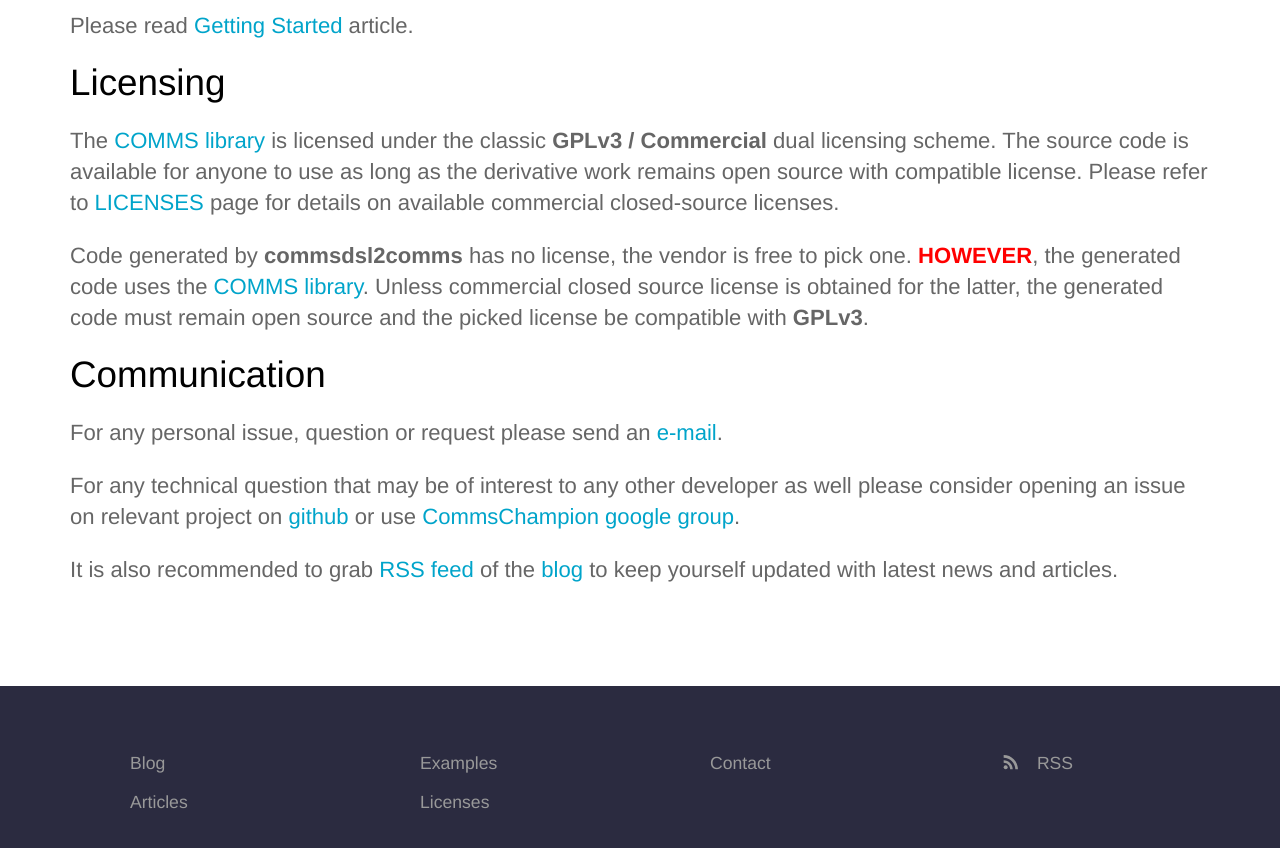
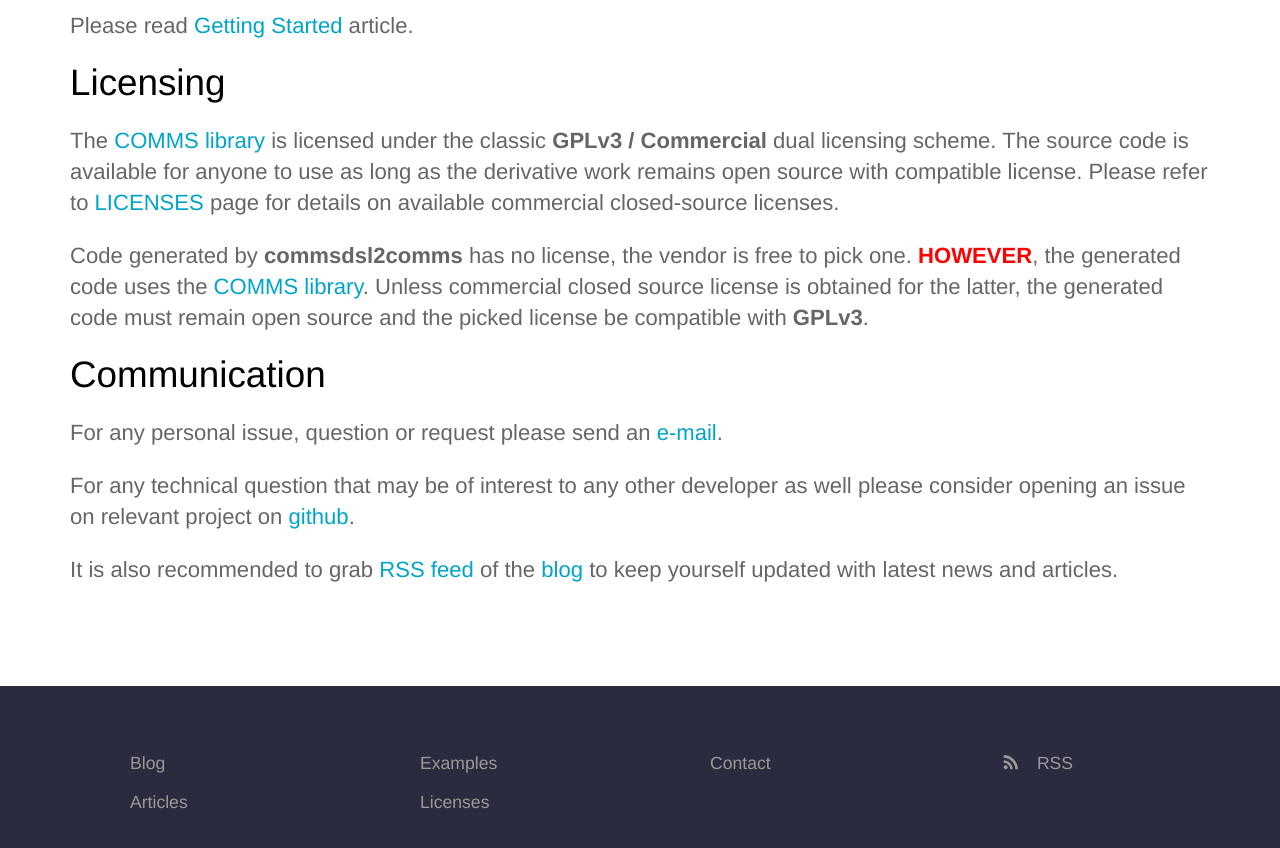
Before and after one commit to commschamp/commschamp.github.io, a Jekyll site: the page built from index.html, in a window 1280 px wide and 900 px high, scrolled down 3401 px. Shown: the top 848 px of the window. Built offline with Jekyll 4.4.1, drawn with Linux system fonts in a browser that asks for light colours.

Commit message:
Removed reference to google group.

```diff
--- a/_includes/home.md
+++ b/_includes/home.md
@@ -167,8 +167,7 @@
 [e-mail]({{ site.baseurl }}/contact/).
 
 For any technical question that may be of interest to any other developer as
-well please consider opening an issue on relevant project on [github](https://github.com/arobenko/)
-or use [CommsChampion google group](https://groups.google.com/forum/#!forum/commschampion).
+well please consider opening an issue on relevant project on [github](https://github.com/arobenko/).
 
 It is also recommended to grab [RSS feed]({{ site.baseurl }}/feed.xml) of the
 [blog]({{ site.baseurl }}/blog/)
```
